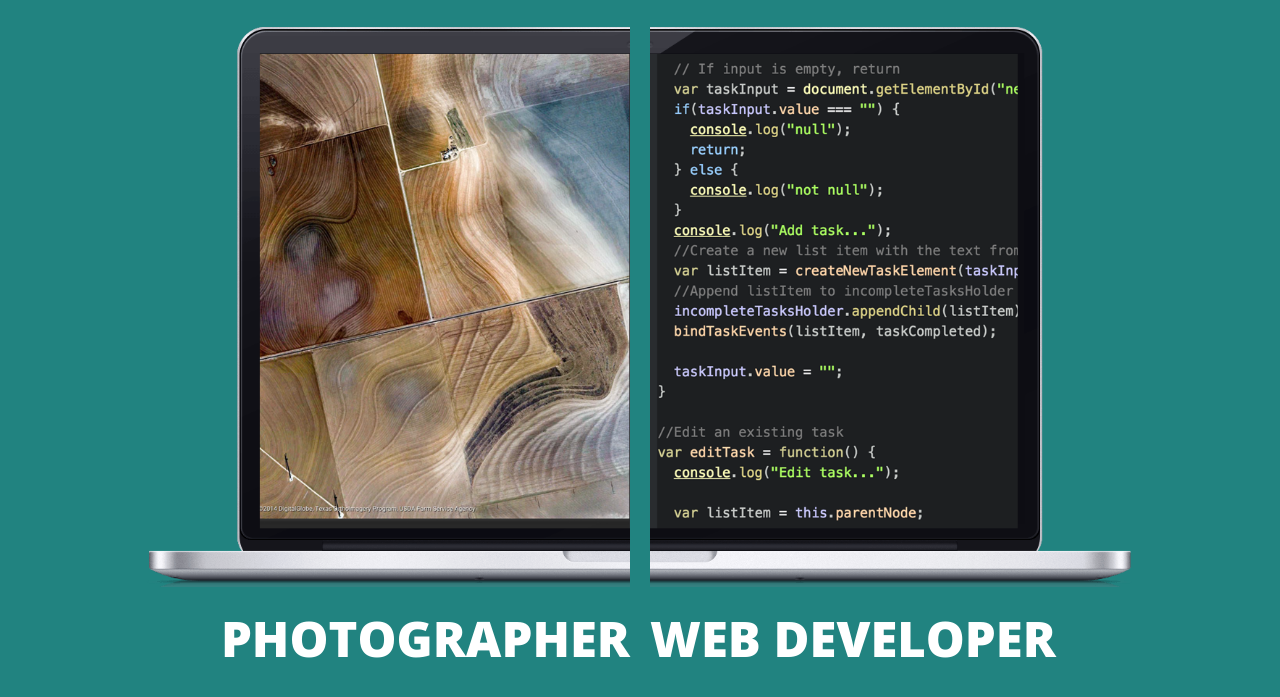
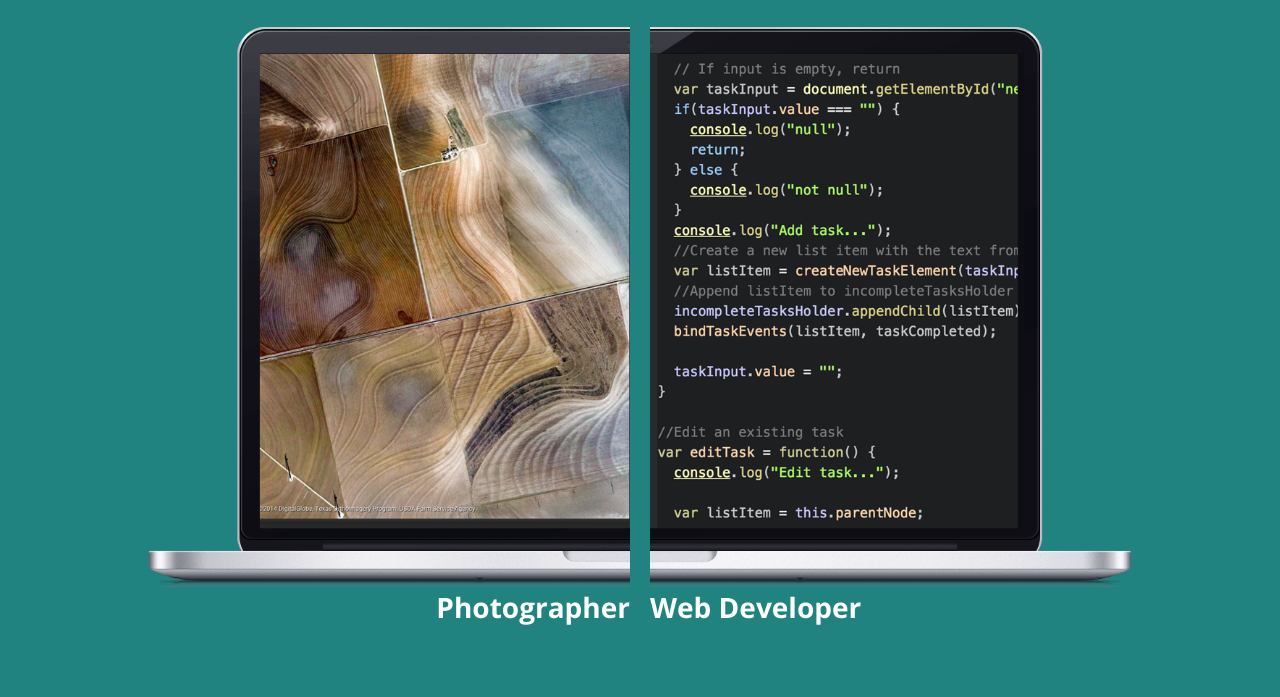
Before and after one commit to orchidGem/portfolio_site, a website: page index.html in a window 1280 px wide. Shown: the part 115-812 px from the top of the page. Drawn offline with nearby package versions, Linux system fonts and the light colour scheme.

Commit message:
add link to home images, rearrange js on home page

```diff
--- a/index.html
+++ b/index.html
@@ -25,20 +25,70 @@
   <div class="container">
     <div class="row">
       <div class="column col-xs-6 text-right">
-        <img class="photo-dev" class="img-responsive" src="images/home_photo.png" />
-        <h2><a class="btn-portfolio light" href="">Photographer</a></h2>
+        <a class="btn-portfolio light" href=""><img class="photo-dev" class="img-responsive" src="images/home_photo.png" /></a>
+        <a class="btn-portfolio light" href="">Photographer</a>
       </div>
       <div class="column col-xs-6 text-left">
-        <img class="photo-dev" class="img-responsive" src="images/home_dev.png" />
-        <h2><a class="btn-portfolio light" href="">Web Developer</a></h2>
+        <a class="btn-portfolio light" href=""><img class="photo-dev" class="img-responsive" src="images/home_dev.png" /></a>
+        <a class="btn-portfolio light" href="">Web Developer</a>
       </div>
     </div>
   </div>
 
-
-
   <script src="https://ajax.googleapis.com/ajax/libs/jquery/3.1.0/jquery.min.js"></script>
   <script type="text/javascript" src="resources/js/app.js"></script>
 
+  <script>
+    /*
+      change image size of photo dev image on home page based on window height
+    */
+    var homeImg = document.getElementsByClassName("photo-dev");
+    var adjustHomeImageSize = function () {
+      var imageHeight = window.innerHeight * 0.7;
+      console.log(imageHeight);
+      for(var i = 0; i < homeImg.length; i++) {
+        homeImg[i].style.height = imageHeight + "px";
+        homeImg[i].style.width = "auto";
+        homeImg[i].style.display = "inline";
+      }
+    };
+    window.addEventListener("load", adjustHomeImageSize);
+
+    /*
+      animate computer screen when user chooses portfolio
+    */
+    var columns = document.getElementsByClassName("column");
+    var portfolioButtons = document.getElementsByClassName("btn-portfolio");
+    var duration = 650;
+
+    for (var i = 0; i < portfolioButtons.length; i++) {
+      portfolioButtons[i].addEventListener("click", function(event){
+        event.preventDefault();
+
+        // split computer apart and fade
+        $( columns[0] ).animate({
+          opacity: 0,
+          left: "-=50"
+        },
+        {
+          start: function() {
+            $( columns[1] ).animate({
+              opacity: 0,
+              left: "+=50"
+            }, duration );
+          },
+          duration: duration,
+          complete: function() {
+            // Animation complete.
+            //window.location = "file:///Users/lauraevans/Desktop/programming/portfolio_site/index.html";
+            window.location = "file:///Users/lauraevans/Desktop/programming/portfolio_site/dev.html";
+          } // end complete function
+        }); // end
+
+      }); // end portfolio button event listener
+    } // end for loop
+
+  </script>
+
 </body>
 </html>
--- a/resources/js/app.js
+++ b/resources/js/app.js
@@ -11,56 +11,3 @@ var changeNavIcon = function() {
    }
 };
 window.addEventListener("scroll", changeNavIcon);
-
-
-
-/*===== HOME ======= */
-
-/*
-  change image size of photo dev image on home page based on window height
-*/
-var homeImg = document.getElementsByClassName("photo-dev");
-var adjustHomeImageSize = function () {
-  var imageHeight = window.innerHeight * 0.7;
-  console.log(imageHeight);
-  for(var i = 0; i < homeImg.length; i++) {
-    homeImg[i].style.height = imageHeight + "px";
-    homeImg[i].style.width = "auto";
-    homeImg[i].style.display = "inline";
-  }
-};
-window.addEventListener("load", adjustHomeImageSize);
-
-/*
-  animate computer screen when user chooses portfolio
-*/
-var columns = document.getElementsByClassName("column");
-var potfolioButton = document.getElementsByClassName("btn-portfolio");
-var duration = 650;
-
-for (var i = 0; i < columns.length; i++) {
-  potfolioButton[i].addEventListener("click", function(event){
-    event.preventDefault();
-
-    // split computer apart and fade
-    $( columns[0] ).animate({
-      opacity: 0,
-      left: "-=50"
-    },
-    {
-      start: function() {
-        $( columns[1] ).animate({
-          opacity: 0,
-          left: "+=50"
-        }, duration );
-      },
-      duration: duration,
-      complete: function() {
-        // Animation complete.
-        //window.location = "file:///Users/lauraevans/Desktop/programming/portfolio_site/index.html";
-        window.location = "file:///Users/lauraevans/Desktop/programming/portfolio_site/dev.html";
-      } // end complete function
-    }); // end
-
-  }); // end portfolio button event listener
-} // end for loop
--- a/resources/sass/style.scss
+++ b/resources/sass/style.scss
@@ -75,10 +75,15 @@ body.home {
   .column {
     padding: 10px;
   }
-}
-.photo-dev {
-  display: none;
-  margin: 0 auto;
+  .photo-dev {
+    display: none;
+    margin: 0 auto;
+  }
+  a.btn-portfolio {
+    display: block;
+    font-size: 2em;
+    font-weight: 700;
+  }
 }
 
 /* ===== Dev Portfolio ====== */
```
Also changed, not shown: dev.html (+2 -0 lines), style.css.
